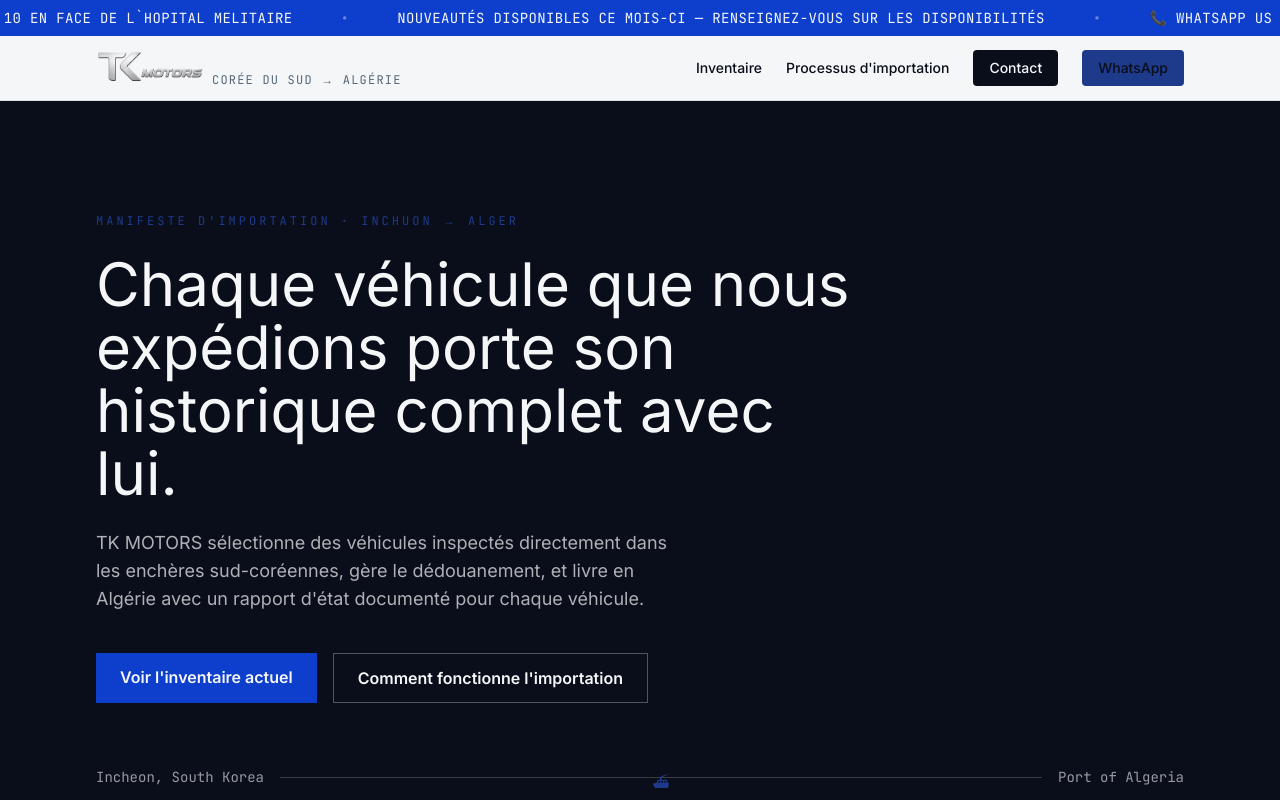
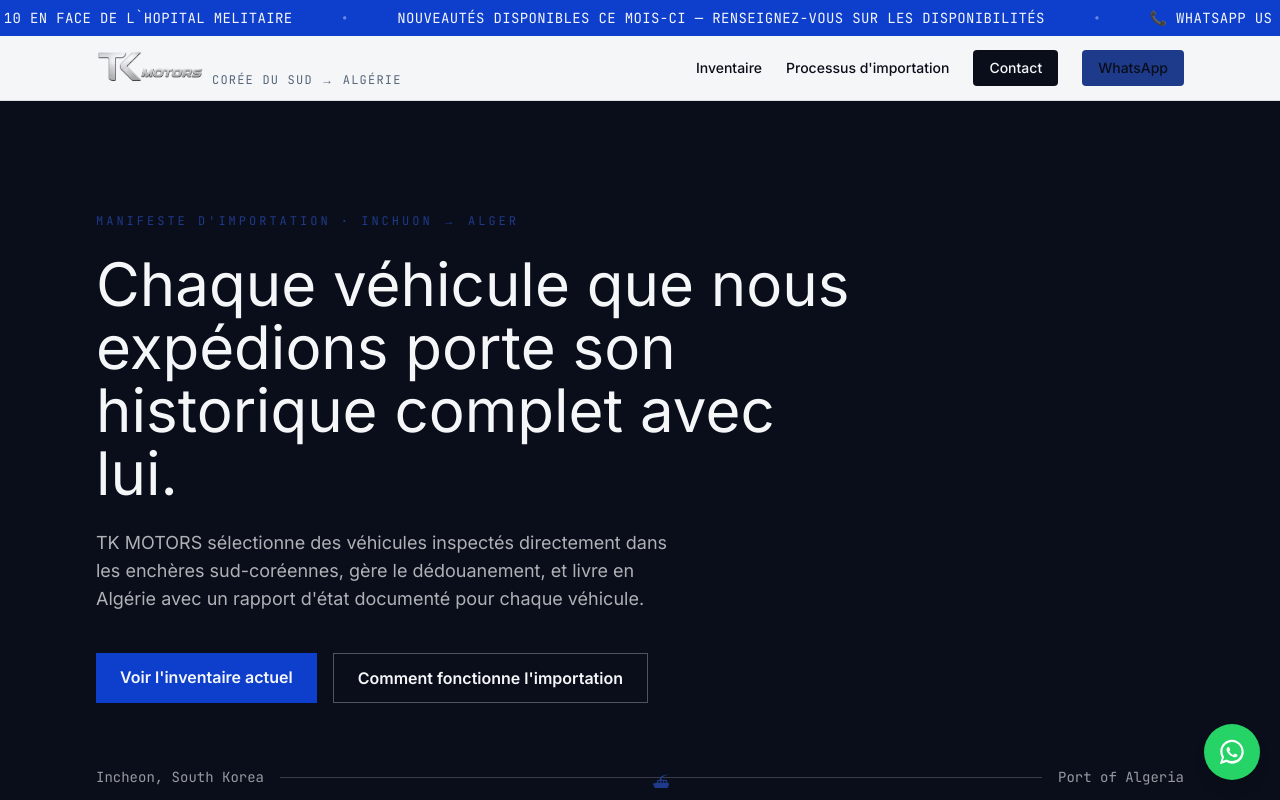
Before and after one commit to tkblmotors-web/tk-motors, a Next.js app: page / in a window 1280 px wide. Shown: the top 800 px of the page. Built offline with nearby package versions, Linux system fonts and the light colour scheme; no server answers; the database is empty.

Commit message:
Update layout.tsx

```diff
--- a/app/layout.tsx
+++ b/app/layout.tsx
@@ -1,5 +1,6 @@
 import type { Metadata } from "next";
 import { Fraunces, Inter, JetBrains_Mono } from "next/font/google";
+import { WhatsAppFloatButton } from "@/components/WhatsAppFloatButton";
 import "./globals.css";
 
 const fraunces = Fraunces({
@@ -22,18 +23,21 @@ const plexMono = JetBrains_Mono({
 });
 
 export const metadata: Metadata = {
-  title: "TK MOTORS — Korean Vehicle Imports to Algeria",
+  title: "TK MOTORS — Importation de véhicules coréens vers l'Algérie",
   description:
-    "TK MOTORS imports inspected, auction-grade vehicles from South Korea to Algeria. Browse current inventory or request a vehicle sourced to order.",
+    "TK MOTORS importe des véhicules inspectés, de qualité enchère, depuis la Corée du Sud vers l'Algérie. Consultez l'inventaire actuel ou demandez un véhicule sur commande.",
 };
 
 export default function RootLayout({ children }: LayoutProps<"/">) {
   return (
     <html
-      lang="en"
+      lang="fr"
       className={`${fraunces.variable} ${inter.variable} ${plexMono.variable} h-full antialiased`}
     >
-      <body className="min-h-full flex flex-col bg-paper text-ink">{children}</body>
+      <body className="min-h-full flex flex-col bg-paper text-ink">
+        {children}
+        <WhatsAppFloatButton />
+      </body>
     </html>
   );
 }
```
